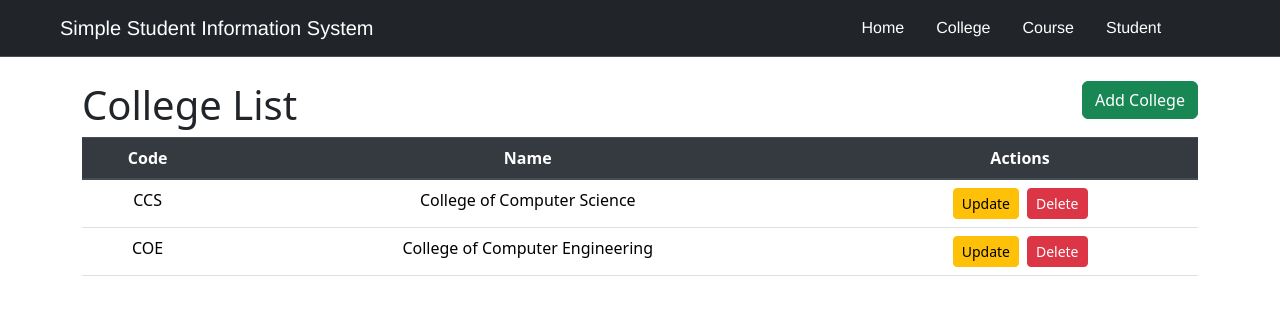
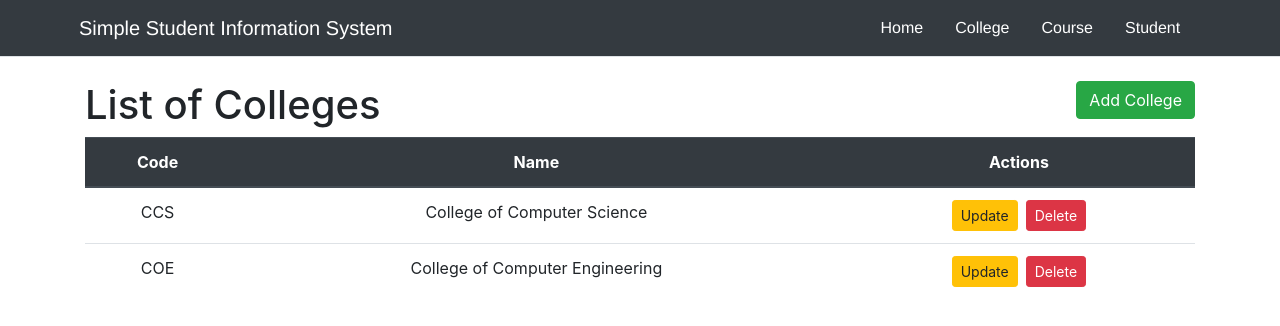
Before and after one commit to lalalance12/SSIS-Website, a Flask app: template app/templates/college.html in a window 1280 px wide. Shown: the top 326 px of the page. Run offline with Flask 3, Linux system fonts and the light colour scheme; the template is opened without the code that fills it, so the values that code supplies are empty; some libraries are stand-ins or nearby versions.

Commit message:
modified htmls to get rid of errors and bugs

```diff
--- a/app/__init__.py
+++ b/app/__init__.py
@@ -15,9 +15,9 @@ def create_app():
 
 
     app.register_blueprint(home_bp, url_prefix='/')
-    app.register_blueprint(college_bp, url_prefix='/college/')
-    app.register_blueprint(course_bp, url_prefix='/course/')
-    app.register_blueprint(student_bp, url_prefix='/student/')
+    app.register_blueprint(college_bp, url_prefix='/')
+    app.register_blueprint(course_bp, url_prefix='/')
+    app.register_blueprint(student_bp, url_prefix='/')
 
 
     return app
--- a/app/routes/course_bp.py
+++ b/app/routes/course_bp.py
@@ -3,6 +3,6 @@ from . import course_bp
 
 course_bp = Blueprint('course_bp', __name__)
 
-@course_bp.route('/course', methods=['GET', 'POST'])
+@course_bp.route('/course')
 def course():
     return render_template('course.html')
--- a/app/templates/CRUDL.html
+++ b/app/templates/CRUDL.html
@@ -2,13 +2,14 @@
 
     <div class="row">
         <div class="col-md-6">
-            <h1>College List</h1>
+            <h1>List of Colleges</h1>
         </div>
 
         <div class="col-md-6 text-right">
-            <button type="button" class="btn btn-success" data-toggle="modal" data-target="#C_Add_Modal"" id="addBtn">Add College</button>
+            <button type="button" class="btn btn-success" data-bs-toggle="modal" data-bs-target="#C_Add_Modal" id="addBtn">
+                Add College
+            </button>
         </div>
-
     </div>
 
     <table class="table">
@@ -52,25 +53,22 @@
       <div class="modal-content">
           <div class="modal-header">
               <h5 class="modal-title" id="exampleModalLabel">Add College</h5>
-                <button type="button" class="close" data-dismiss="modal" aria-label="Close">
-                    <span aria-hidden="true">&times;</span>
-                </button>
           </div>
           <div class="modal-body">
-                <form>
+              <form method="POST" action="/college" id="college_form">
                   <div class="form-group">
                       <label for="collegeCode">College Code</label>
-                        <input type="text" class="form-control" id="collegeCode" placeholder="Enter college code">
+                      <input type="text" class="form-control" id="code" name="code" placeholder="e.g CCS">
                   </div>
                   <div class="form-group">
                       <label for="collegeName">College Name</label>
-                        <input type="text" class="form-control" id="collegeName" placeholder="Enter college name">
+                      <input type="text" class="form-control" id="name" name="name" placeholder="e.g College of Computer Studies">
+                  </div>
+                  <div class="modal-footer">
+                    <button type="button" class="btn btn-secondary" data-bs-dismiss="modal">Close</button>
+                    <button type="submit" class="btn btn-success">Save</button>
                   </div>
               </form>
-            </div>
-            <div class="modal-footer">
-                <button type="button" class="btn btn-secondary" data-dismiss="modal">Close</button>
-                <button type="button" class="btn btn-success">Save</button>
           </div>
       </div>
   </div>
--- a/app/templates/college_add.html
+++ b/app/templates/college_add.html
@@ -22,7 +22,7 @@
             </div>
             <div class="modal-footer">
                 <button type="button" class="btn btn-secondary" data-dismiss="modal">Close</button>
-                <button type="button" class="btn btn-primary">Submit</button>
+                <button type="button" class="btn btn-primary"  >Submit</button>
             </div>
         </div>
     </div>
--- a/app/templates/home.html
+++ b/app/templates/home.html
@@ -2,7 +2,9 @@
 
 {% block content %}
 
-    <h2>HOME</h2>
-    <p>This is the HOME PAGE.</p>
+    <div class="text-center">
+        <h2>HOME</h2>
+        <p>This is the HOME PAGE.</p>
+    </div>
 
 {% endblock content %}
--- a/app/templates/layout.html
+++ b/app/templates/layout.html
@@ -4,7 +4,8 @@
         <meta charset="UTF-8">
         <meta name="viewport" content="width=device-width, initial-scale=1.0">
         <link rel="stylesheet" href="https://maxcdn.bootstrapcdn.com/bootstrap/4.5.2/css/bootstrap.min.css">
-        <link href="https://cdn.jsdelivr.net/npm/bootstrap@5.3.2/dist/css/bootstrap.min.css" rel="stylesheet" integrity="sha384-T3c6CoIi6uLrA9TneNEoa7RxnatzjcDSCmG1MXxSR1GAsXEV/Dwwykc2MPK8M2HN" crossorigin="anonymous">
+        <!--<link href="https://cdn.jsdelivr.net/npm/bootstrap@5.3.2/dist/css/bootstrap.min.css" rel="stylesheet" integrity="sha384-T3c6CoIi6uLrA9TneNEoa7RxnatzjcDSCmG1MXxSR1GAsXEV/Dwwykc2MPK8M2HN" crossorigin="anonymous">
+        -->
         <link rel="stylesheet" href="../static/styles.css">
         <title>Simple Student Information System</title>
     </head>
@@ -15,11 +16,21 @@
 
         {% block content %}{% endblock content %}
 
-        <!-- Your page content goes here -->
+    <!-- jQuery and Bootstrap JS -->
+    <script src="https://code.jquery.com/jquery-3.6.0.min.js"></script>
+    <script src="https://cdn.jsdelivr.net/npm/bootstrap@5.3.0/dist/js/bootstrap.min.js"></script>
 
-        <script src="https://code.jquery.com/jquery-3.5.1.slim.min.js"></script>
-        <script src="https://cdn.jsdelivr.net/npm/@popperjs/core@2.11.6/dist/umd/popper.min.js"></script>
-        <script src="https://stackpath.bootstrapcdn.com/bootstrap/4.5.2/js/bootstrap.min.js"></script>
+    <!-- Your custom script -->
+    <script>
+        $(document).ready(function() {
+            $("#college_form").on('submit', function(e) {
+                e.preventDefault();
+                // Your AJAX call here
+                // On success, close the modal
+                $('#C_Add_Modal').modal('hide');
+            });
+        });
+    </script>
 
     </body>
 </html>
--- a/app/templates/student.html
+++ b/app/templates/student.html
@@ -2,7 +2,9 @@
 
 {% block content %}
 
-    <h2>Student Information</h2>
-    <p>This is the content of the student page.</p>
+    <div class="text-center">
+        <h2>Student Information</h2>
+        <p>This is the content of the student page.</p>
+    </div>
 
 {% endblock content %}
--- /dev/null
+++ b/app/templates/success.html
@@ -0,0 +1,5 @@
+{% block content %}
+
+    <h2 class="text-center" >Data has been added</h2>
+
+{% endblock content %}
```
Also changed, not shown: app/models/college_m.py (+13 -0 lines), app/routes/college_bp.py (+13 -1 lines), app/templates/course.html (+6 -2 lines), 1 other file. Lines whose indentation alone changed are shown as unchanged.
